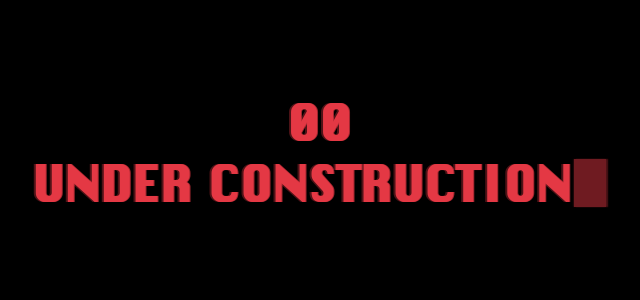
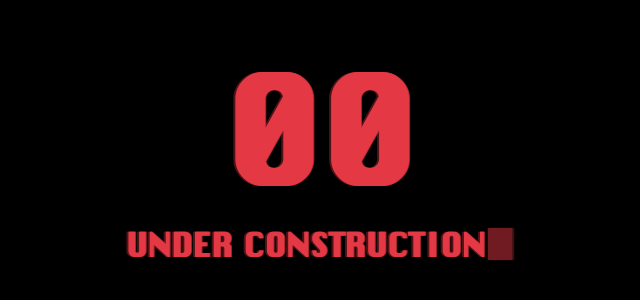
Before and after one commit to E1ri/e1ri.github.io, a Next.js app: page / in a window 1280 px wide. Shown: the part 246-546 px from the top of the page, without its empty margins (321-961 px from the left). Built offline with nearby package versions, Linux system fonts and the light colour scheme.

Commit message:
another banch of fixes

```diff
--- a/src/components/DevPlaceholder/styles.module.scss
+++ b/src/components/DevPlaceholder/styles.module.scss
@@ -17,8 +17,8 @@
 }
 
 .cursor::after {
-  height: 3em;
-  width: 2em;
+  height: 2em;
+  width: 1.5em;
   content: "";
   display: inline-block;
   margin-left: 3px;
--- a/src/components/NotFound/NotFound.tsx
+++ b/src/components/NotFound/NotFound.tsx
@@ -3,7 +3,7 @@ import styles from "./styles.module.scss";
 export const NotFound = () => {
   return (
     <div className={styles.wrapper}>
-      <h2 className={styles.text}>404</h2>
+      <h1 className={styles.text}>404</h1>
     </div>
   );
 };
--- a/src/styles/globals.scss
+++ b/src/styles/globals.scss
@@ -6,12 +6,16 @@ body {
 h1,
 h2 {
   margin: 0;
-  font-size: 3em;
+  font-size: 9em;
   animation-duration: 0.01s;
   animation-name: textflicker;
   animation-iteration-count: infinite;
   animation-direction: alternate;
   transition: font-size ease 0.2s;
+}
+
+h2 {
+  font-size: 2em;
 }
 
 @keyframes textflicker {
@@ -24,7 +28,9 @@ h2 {
 }
 
 @media (max-width: 768px) {
-  h1,
+  h1 {
+    font-size: 6em;
+  }
   h2 {
     font-size: 1.5em;
   }
```
